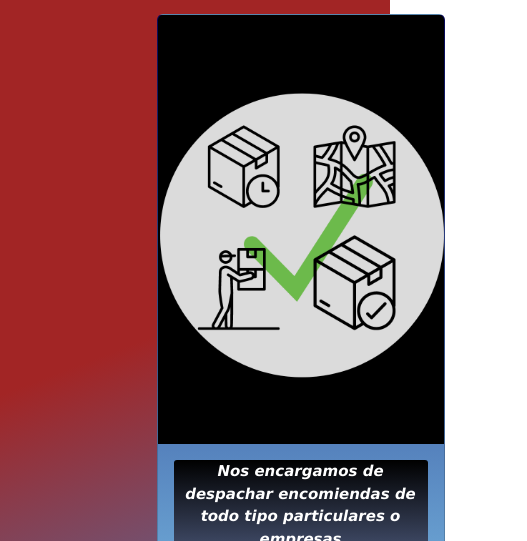
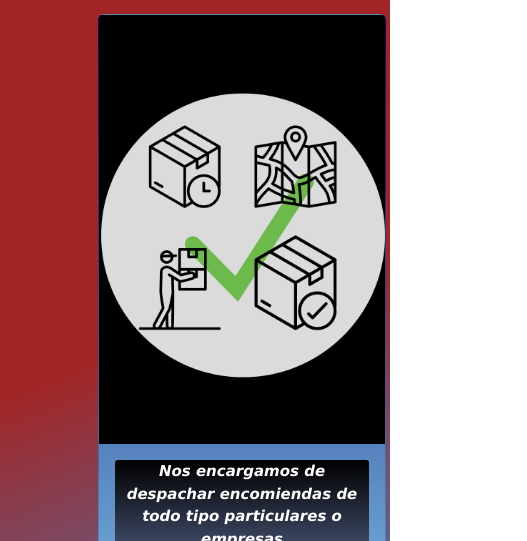
Before and after one commit to EmiZeibert/clase0, a plain HTML site: page servicios.html in a window 390 px wide. Shown: the part 195-736 px from the top of the page, 527 px wide, since content can reach past the window. Drawn offline with nearby package versions, Linux system fonts and the light colour scheme.

```diff
--- a/style/style.css
+++ b/style/style.css
@@ -469,8 +469,6 @@
 
     .servicios {
         display: grid;
-        position: relative;
-        left: 35%;
         grid-template-areas:
             "imagen1"
             "imagen2"
```
